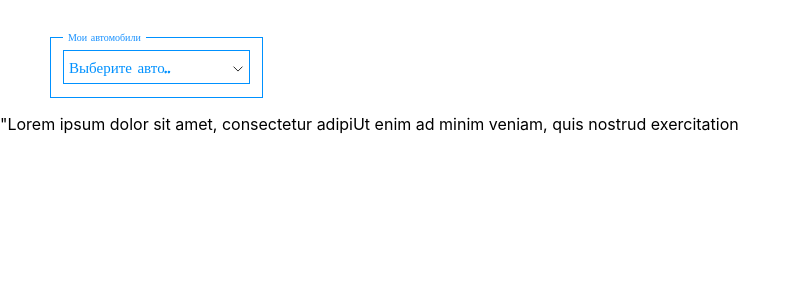
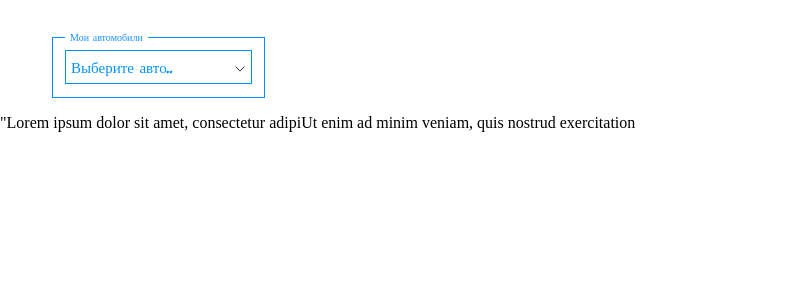
Before and after one commit to horevvs/zennex, a React (Create React App) app: page / in a window 1280 px wide. Shown: the top 300 px of the page, without its empty margins (0-800 px from the left). Built offline with nearby package versions, Linux system fonts and the light colour scheme.

Commit message:
убрал лишние стили

```diff
--- a/src/App.css
+++ b/src/App.css
@@ -1,19 +1,13 @@
 body {
   margin: 0;
-  font-family: -apple-system, BlinkMacSystemFont, 'Segoe UI', 'Roboto', 'Oxygen',
-    'Ubuntu', 'Cantarell', 'Fira Sans', 'Droid Sans', 'Helvetica Neue',
-    sans-serif;
-  -webkit-font-smoothing: antialiased;
-  -moz-osx-font-smoothing: grayscale;
-}
+ }
 
-code {
-  font-family: source-code-pro, Menlo, Monaco, Consolas, 'Courier New',
-    monospace;
-}
 
-.relative {
-  position: relative;
+
+.form{
+  width: 200px;
+  margin-top: 30px;
+  margin-left: 50px;
 }
 
 
@@ -33,16 +27,12 @@ code {
 
 
 
-.positions {
-  width: 200px;
-}
 
 .positiondiv {
-  margin-top: 30px;
-  margin-left: 50px;
   width: 150px;
   height: 50px;
   border: solid #0091FF 1px;
+  position: relative;
 }
 
 .ulBackground {
@@ -74,7 +64,7 @@ li:hover {
 
 
 
-.flexb {
+.flex {
   display: flex;
   justify-content: space-between;
   width: 170px;
@@ -87,12 +77,9 @@ li:hover {
   padding-top: 5px
 }
 
-.flex {
-  display: flex;
-}
+
 
 .inputField{
-
   width: 180px;
   height: 30px;
   font-size: 18px;
@@ -115,8 +102,6 @@ li:hover {
   display: none;
 }
 
-
-
 .arrow {
   width: 20px;
   height: 20px;
@@ -126,19 +111,15 @@ li:hover {
 }
 
 
-
 input {
   border: solid #0091FF 1px;
   font-size: 8px;
   font-family: 'Permanent Marker', cursive;
 }
 
-input:focus,
-textarea:focus,
-select:focus {
+input:focus{
   outline: none !important;
 }
-
 
 
 ::placeholder {
@@ -149,7 +130,3 @@ select:focus {
 .toggle {
   visibility: hidden;
 }
-
-.selectsize {
-  width: 300px;
-}
--- a/src/components/Select.js
+++ b/src/components/Select.js
@@ -70,11 +70,9 @@ function Select(props) {
   }
 
   return (
-    <div>
-      <form ref={myRef}>
+     <form className='form' ref={myRef}>
         <fieldset className='positiondiv  '>
           <legend style={background} className='legend '>Мои автомобили</legend>
-          <div>
             <div>
               <input onClick={ShowMenu} type='text' value={value || ''} placeholder='Выберите авто..' className='inputsize point'></input>
               <img onClick={ShowMenu} src={arrow} className='arrow point ' alt='none'></img>
@@ -84,7 +82,7 @@ function Select(props) {
                 <InputSearch/>
                 {values.map((post) =>
                   <li className='search' id={post.id} key={post.id} onClick={() => { press(post.auto); Changecolor(post.id)}}>
-                    <Teg className='flexb point'>
+                    <Teg className='flex point'>
                       <div style={fontSize} className='fonts'> {post.auto} </div>
                       <div className='point'> <img className='size' src={post.img} alt='no image'/> </div>
                     </Teg>
@@ -92,10 +90,9 @@ function Select(props) {
                 )}
               </Bord>
             </div>
-          </div>
         </fieldset>
       </form>
-    </div>
+
   );
 }
 
```
